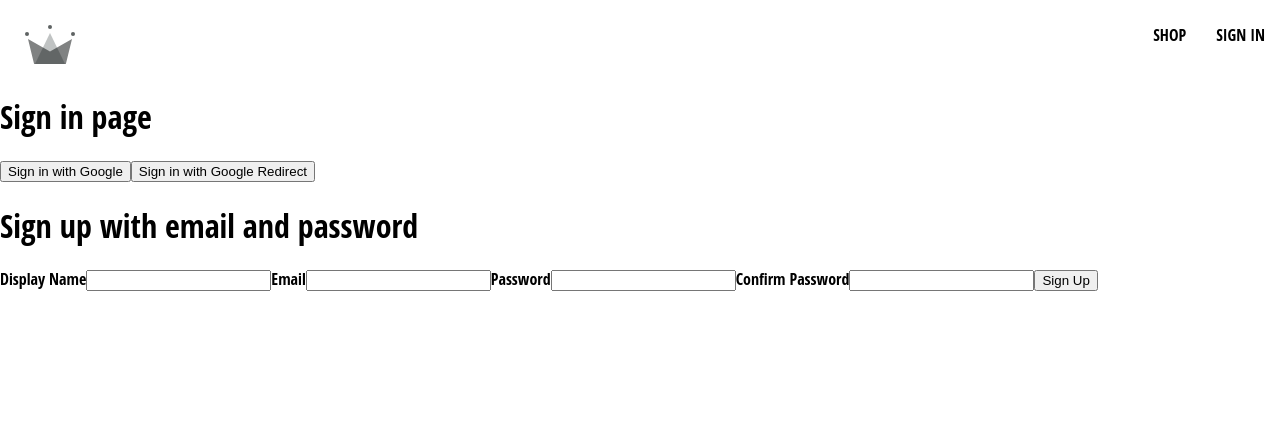
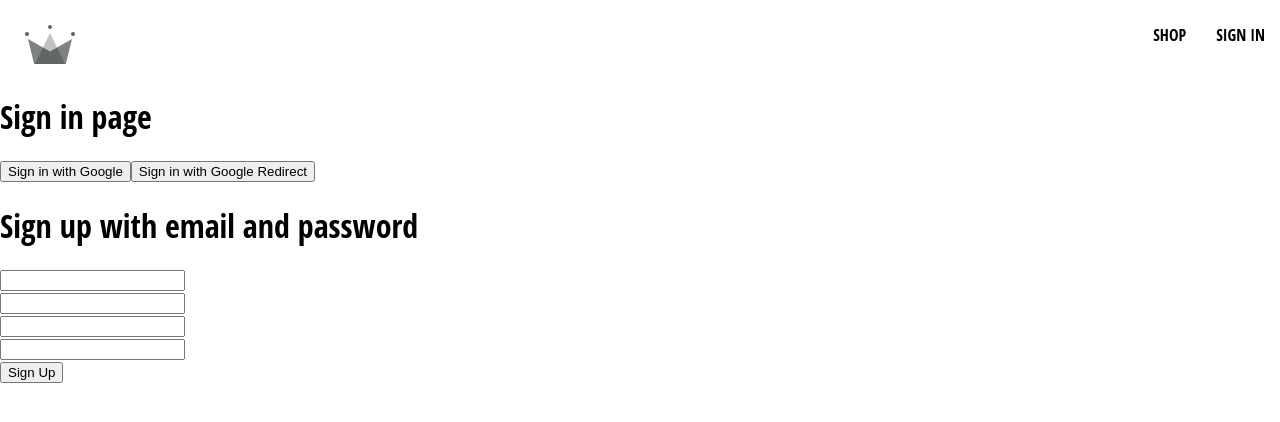
Before and after one commit to thomasbrown25/boiler-plate, a React (Create React App) app: page /sign-in in a window 1280 px wide. Shown: the top 422 px of the page. Built offline with nearby package versions, Linux system fonts and the light colour scheme.

Commit message:
finished sign up functionality

```diff
--- /dev/null
+++ b/src/components/form-input/form-input.component.jsx
@@ -0,0 +1,12 @@
+import { Fragment } from 'react';
+
+const FormInput = ({ label, ...otherProps }) => {
+    return (
+        <div className='group'>
+            {/* <label className={`${otherProps.value.length ? }`}>{label}</label> */}
+            <input {...otherProps} />
+        </div>
+    );
+};
+
+export default FormInput;
--- a/src/components/sign-up-form/sign-up-form.component.jsx
+++ b/src/components/sign-up-form/sign-up-form.component.jsx
@@ -1,4 +1,11 @@
 import { useState } from 'react';
+
+import FormInput from '../form-input/form-input.component';
+
+import {
+    createAuthUserWithEmailAndPassword,
+    createUserDocumentFromAuth
+} from '../../utils/firebase/firebase.utils';
 
 const defaultFormFields = {
     displayName: '',
@@ -10,18 +17,50 @@ const SignUpForm = () => {
     const [formFields, setFormFields] = useState(defaultFormFields);
     const { displayName, email, password, confirmPassword } = formFields;
 
+    const resetFormFields = () => {
+        setFormFields(defaultFormFields);
+    };
+
     const handleChange = (e) => {
         const { name, value } = e.target;
 
         setFormFields({ ...formFields, [name]: value });
     };
 
+    const handleSubmit = async (e) => {
+        e.preventDefault();
+
+        // confirm the password matches
+        if (password !== confirmPassword)
+            return alert('passwords do not match');
+
+        // see if user is authenticated
+        try {
+            const { user } = await createAuthUserWithEmailAndPassword(
+                email,
+                password
+            );
+
+            await createUserDocumentFromAuth(user, { displayName });
+            console.log(user);
+            resetFormFields();
+
+            // create user document
+            const userDocRef = await createUserDocumentFromAuth(user);
+        } catch (err) {
+            if (err.code === 'auth/email-already-in-use') {
+                alert('Cannot create user, email already in use');
+            }
+            console.error(err.message);
+        }
+    };
+
     return (
         <div>
             <h1>Sign up with email and password</h1>
-            <form onSubmit={() => {}}>
-                <label>Display Name</label>
-                <input
+            <form onSubmit={handleSubmit}>
+                <FormInput
+                    label='Display Name'
                     type='text'
                     required
                     onChange={handleChange}
@@ -29,8 +68,8 @@ const SignUpForm = () => {
                     value={displayName}
                 />
 
-                <label>Email</label>
-                <input
+                <FormInput
+                    label='Email'
                     type='email'
                     required
                     onChange={handleChange}
@@ -38,8 +77,8 @@ const SignUpForm = () => {
                     value={email}
                 />
 
-                <label>Password</label>
-                <input
+                <FormInput
+                    label='Password'
                     type='password'
                     required
                     onChange={handleChange}
@@ -47,8 +86,8 @@ const SignUpForm = () => {
                     value={password}
                 />
 
-                <label>Confirm Password</label>
-                <input
+                <FormInput
+                    label='Confirm Password'
                     type='password'
                     required
                     onChange={handleChange}
--- a/src/utils/firebase/firebase.utils.js
+++ b/src/utils/firebase/firebase.utils.js
@@ -3,7 +3,8 @@ import {
     getAuth,
     signInWithRedirect,
     signInWithPopup,
-    GoogleAuthProvider
+    GoogleAuthProvider,
+    createUserWithEmailAndPassword
 } from 'firebase/auth';
 import { getFirestore, doc, getDoc, setDoc } from 'firebase/firestore';
 
@@ -36,7 +37,12 @@ export const signInWithGoogleRedirect = () =>
 
 export const db = getFirestore();
 
-export const createUserDocumentFromAuth = async (user) => {
+export const createUserDocumentFromAuth = async (
+    user,
+    additionalInformation = {}
+) => {
+    if (!user) return;
+
     const userDocRef = doc(db, 'users', user.uid);
 
     const userSnapshot = await getDoc(userDocRef);
@@ -51,7 +57,8 @@ export const createUserDocumentFromAuth = async (user) => {
             await setDoc(userDocRef, {
                 displayName,
                 email,
-                createdAt
+                createdAt,
+                ...additionalInformation
             });
         } catch (err) {
             console.log(`error creating user: ${err.message}`);
@@ -60,3 +67,9 @@ export const createUserDocumentFromAuth = async (user) => {
 
     return userDocRef;
 };
+
+export const createAuthUserWithEmailAndPassword = async (email, password) => {
+    if (!email || !password) return;
+
+    return await createUserWithEmailAndPassword(auth, email, password);
+};
```
Also changed, not shown: src/components/form-input/form-input.styles.scss (added).
